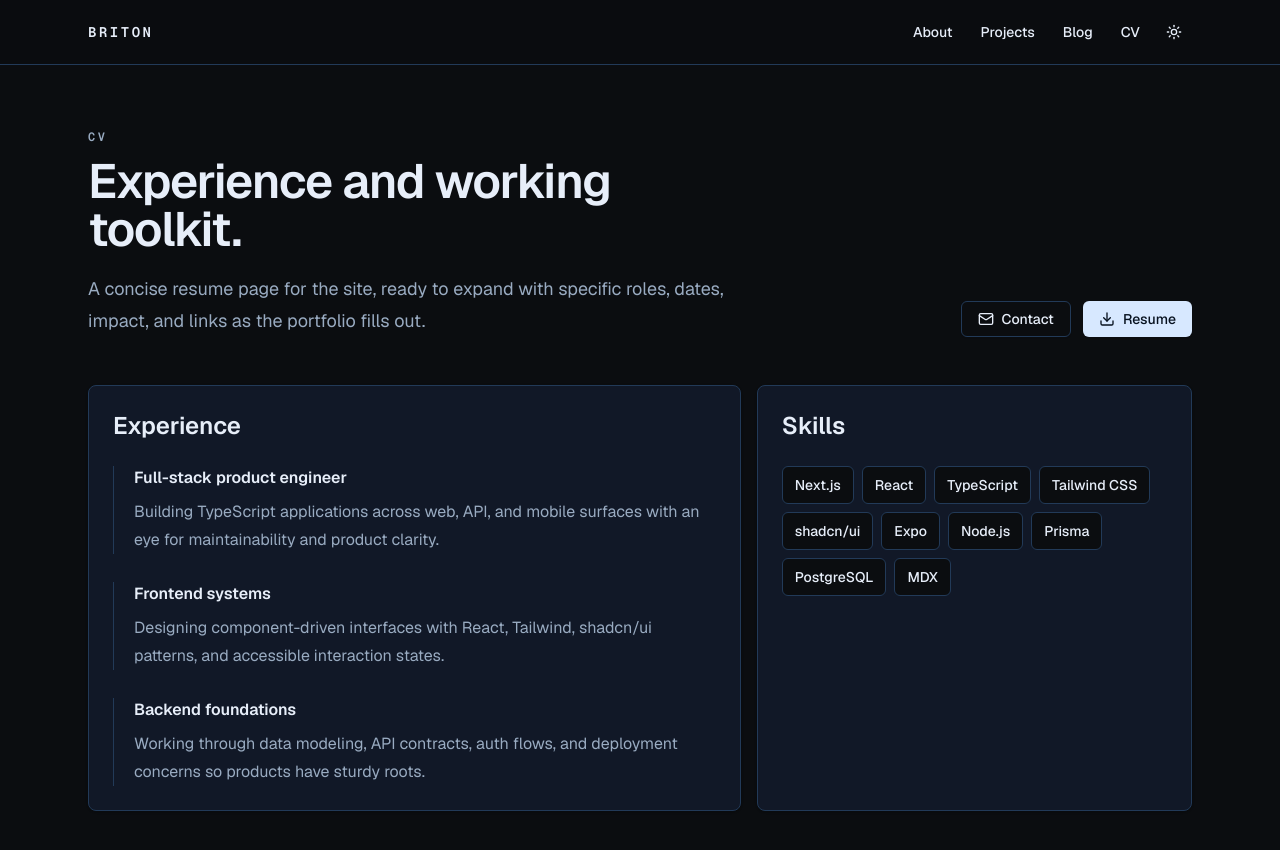
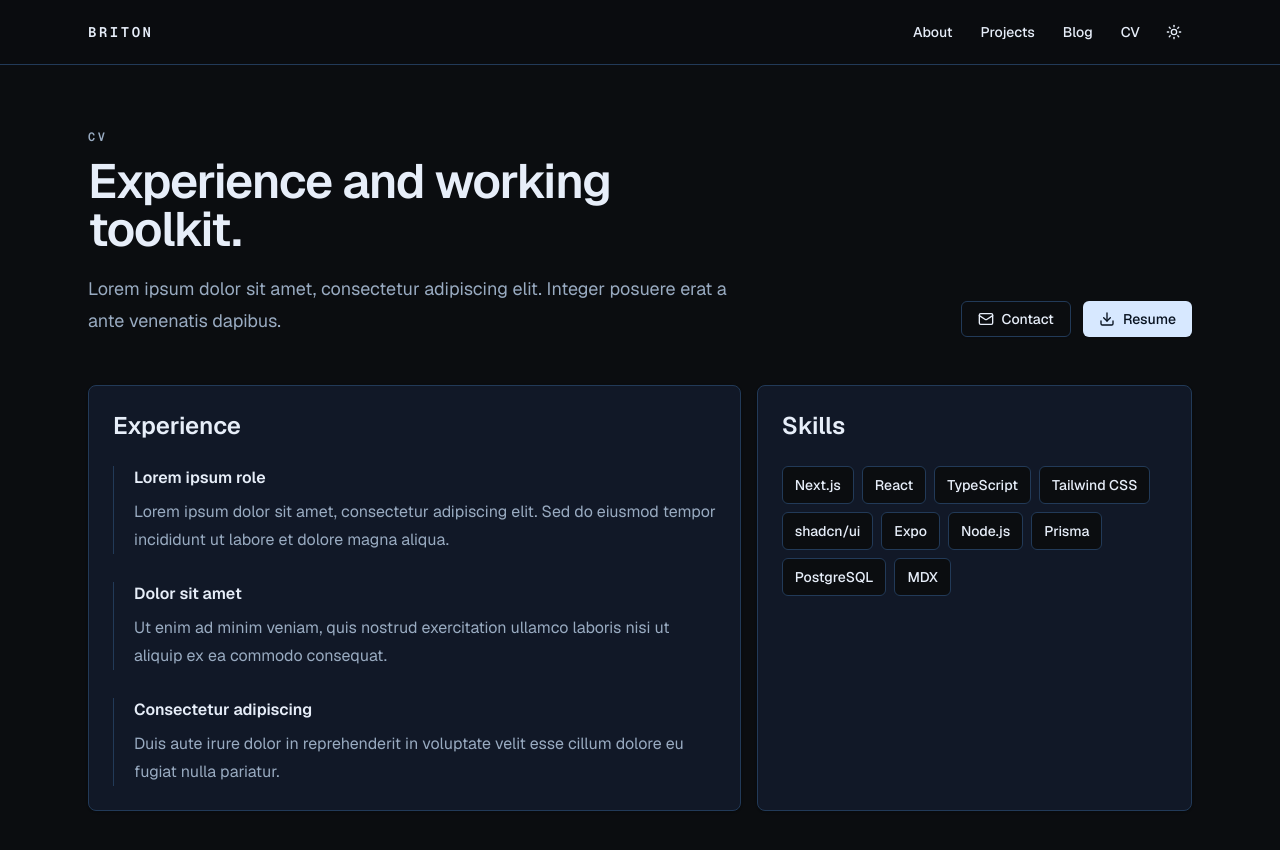
Before and after one commit to IAmUser4574/portfolio, a Next.js app: page /cv in a window 1280 px wide. Shown: the top 850 px of the page. Built offline with nearby package versions, Linux system fonts and the light colour scheme.

Commit message:
chore: clearer placeholder text

```diff
--- a/app/cv/page.tsx
+++ b/app/cv/page.tsx
@@ -7,19 +7,19 @@ import { Card, CardContent, CardHeader, CardTitle } from "@/components/ui/card";
 
 const experience = [
   {
-    role: "Full-stack product engineer",
+    role: "Lorem ipsum role",
     detail:
-      "Building TypeScript applications across web, API, and mobile surfaces with an eye for maintainability and product clarity.",
+      "Lorem ipsum dolor sit amet, consectetur adipiscing elit. Sed do eiusmod tempor incididunt ut labore et dolore magna aliqua.",
   },
   {
-    role: "Frontend systems",
+    role: "Dolor sit amet",
     detail:
-      "Designing component-driven interfaces with React, Tailwind, shadcn/ui patterns, and accessible interaction states.",
+      "Ut enim ad minim veniam, quis nostrud exercitation ullamco laboris nisi ut aliquip ex ea commodo consequat.",
   },
   {
-    role: "Backend foundations",
+    role: "Consectetur adipiscing",
     detail:
-      "Working through data modeling, API contracts, auth flows, and deployment concerns so products have sturdy roots.",
+      "Duis aute irure dolor in reprehenderit in voluptate velit esse cillum dolore eu fugiat nulla pariatur.",
   },
 ];
 
@@ -42,8 +42,8 @@ export default function CvPage() {
       <section className="mx-auto w-full max-w-6xl px-4 py-16 sm:px-6">
         <div className="flex flex-col gap-8 lg:flex-row lg:items-end lg:justify-between">
           <SectionHeading eyebrow="CV" title="Experience and working toolkit.">
-            A concise resume page for the site, ready to expand with specific
-            roles, dates, impact, and links as the portfolio fills out.
+            Lorem ipsum dolor sit amet, consectetur adipiscing elit. Integer
+            posuere erat a ante venenatis dapibus.
           </SectionHeading>
           <div className="flex flex-wrap gap-3">
             <Button variant="outline">
--- a/app/page.tsx
+++ b/app/page.tsx
@@ -4,7 +4,6 @@ import {
   BriefcaseBusiness,
   Cog,
   FileText,
-  Layers3,
   Mail,
 } from "lucide-react";
 import Image from "next/image";
@@ -122,7 +121,7 @@ export default function Home() {
               About
             </p>
             <h2 className="mt-3 text-4xl font-semibold tracking-tight">
-              Practical engineering, human-shaped products.
+              Lorem ipsum dolor sit amet.
             </h2>
             <div className="mt-8 overflow-hidden rounded-lg border bg-background">
               <Image
@@ -137,14 +136,12 @@ export default function Home() {
           </div>
           <div className="space-y-6 text-lg leading-8 text-muted-foreground">
             <p>
-              This site is meant to be a working homebase: a place where the
-              projects, writing, and resume all live together instead of being
-              scattered across tabs and old links.
+              Lorem ipsum dolor sit amet, consectetur adipiscing elit. Integer
+              vitae sem at ipsum facilisis dictum sed sed lorem.
             </p>
             <p>
-              My favorite work sits where product judgment and engineering
-              detail meet. I like turning ambiguous ideas into sturdy software,
-              then polishing the experience until the useful path feels obvious.
+              Sed do eiusmod tempor incididunt ut labore et dolore magna aliqua.
+              Ut enim ad minim veniam, quis nostrud exercitation ullamco.
             </p>
             <div className="grid gap-3 pt-4 sm:grid-cols-3">
               {["Next.js", "React", "Tailwind", "TypeScript", "MDX", "Design systems"].map(
@@ -170,7 +167,7 @@ export default function Home() {
 
       <footer className="border-t bg-background">
         <div className="mx-auto flex w-full max-w-6xl flex-col gap-4 px-4 py-8 text-sm text-muted-foreground sm:flex-row sm:items-center sm:justify-between sm:px-6">
-          <p>&copy; {new Date().getFullYear()} Briton. All rights reserved.</p>
+          <p>&copy; {new Date().getFullYear()} Briton Bauerly. All rights reserved.</p>
           <div className="flex flex-wrap gap-2">
             {footerLinks.map((link) => {
               const Icon = link.icon;
--- a/app/projects/page.tsx
+++ b/app/projects/page.tsx
@@ -13,9 +13,9 @@ export default async function ProjectsPage() {
   return (
     <PageShell>
       <section className="mx-auto w-full max-w-6xl px-4 py-16 sm:px-6">
-        <SectionHeading eyebrow="Projects" title="Useful things, built in public enough.">
-          A living index for products, experiments, and technical case studies.
-          The entries here are ready for deeper writeups as each project matures.
+        <SectionHeading eyebrow="Projects" title="Lorem ipsum dolor sit amet.">
+          Lorem ipsum dolor sit amet, consectetur adipiscing elit. Integer
+          posuere erat a ante venenatis dapibus.
         </SectionHeading>
 
         <div className="mt-12 grid gap-4 lg:grid-cols-3">
```
